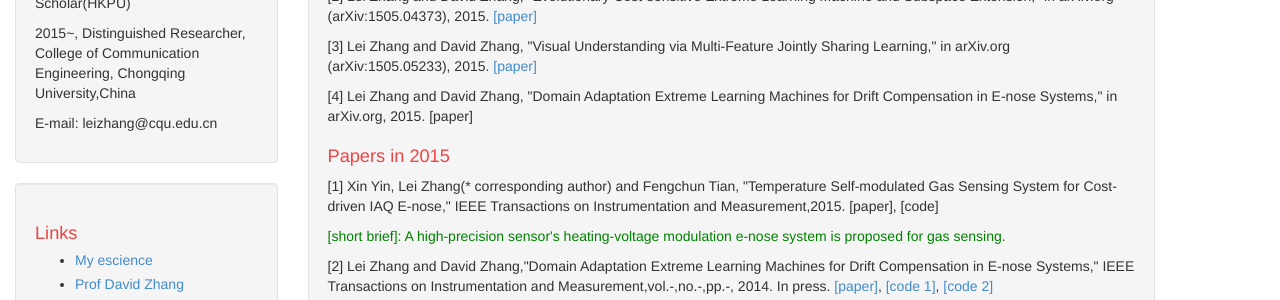
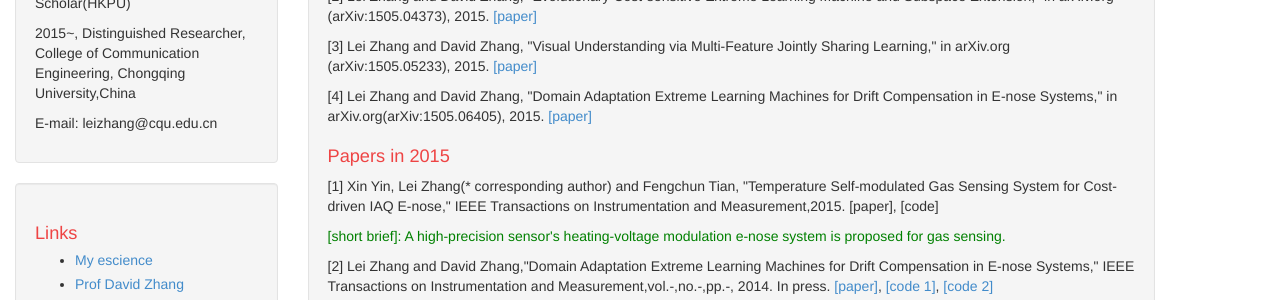
Before and after one commit to DrLeiZhang/website, a Jekyll site: the page built from publications.html, in a window 1280 px wide and 900 px high. Shown: the part 317-617 px from the top of the window. Built offline with Jekyll 4.4.1, drawn with Linux system fonts in a browser that asks for light colours; Markdown is read by kramdown in place of the engine named in the settings.

Commit message:
Update
Signed-off-by: leizhang@cqu.edu.cn <leizhang@cqu.edu.cn>

```diff
--- a/publications.html
+++ b/publications.html
@@ -12,7 +12,7 @@ layout: default
 <p>[1] Lei Zhang and David Zhang,"Robust Visual Knowledge Transfer via EDA,"in arXiv.org(arXiv:1505.04382), 2015. <a href="http://arxiv.org/abs/1505.04382">[paper]</a></p>
 <p>[2] Lei Zhang and David Zhang, "Evolutionary Cost-sensitive Extreme Learning Machine and Subspace Extension," in arXiv.org (arXiv:1505.04373), 2015. <a href="http://arxiv.org/abs/1505.04373">[paper]</a></p>
 <p>[3] Lei Zhang and David Zhang, "Visual Understanding via Multi-Feature Jointly Sharing Learning," in arXiv.org (arXiv:1505.05233), 2015. <a href="http://arxiv.org/abs/1505.05233">[paper]</a></p>
-<p>[4] Lei Zhang and David Zhang, "Domain Adaptation Extreme Learning Machines for Drift Compensation in E-nose Systems," in arXiv.org, 2015. [paper]</p>
+<p>[4] Lei Zhang and David Zhang, "Domain Adaptation Extreme Learning Machines for Drift Compensation in E-nose Systems," in arXiv.org(arXiv:1505.06405), 2015. <a href="http://arxiv.org/abs/1505.06405">[paper]</a></p>
 
     <h1>Papers in 2015</h1>
 <p>[1] Xin Yin, Lei Zhang(* corresponding author) and Fengchun Tian, "Temperature Self-modulated Gas Sensing System for Cost-driven IAQ E-nose," IEEE Transactions on Instrumentation and Measurement,2015. [paper], [code]</p>
```
